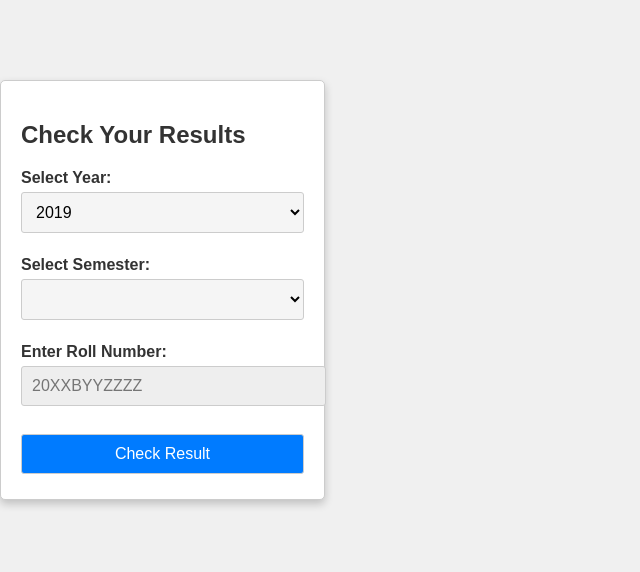
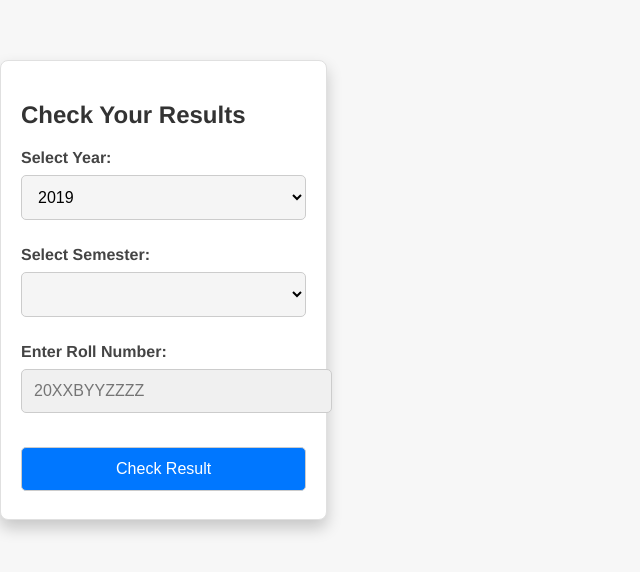
Before and after one commit to Abhinav-1708/ResultChecker, a plain HTML site: page index.html in a window 1280 px wide. Shown: the part 110-682 px from the top of the page, without its empty margins (0-640 px from the left). Drawn offline with Linux system fonts and the light colour scheme.

Commit message:
new CSS file

```diff
--- a/index.css
+++ b/index.css
@@ -1,61 +1,113 @@
+/* Setting the overall styling for the page */
+
 body {
-    font-family: Arial, sans-serif;
+    font-family: 'Helvetica Neue', sans-serif;
     margin: 0;
     padding: 0;
-    background-color: #f0f0f0;
+    background-color: #f7f7f7;
+    /* Light gray background */
     display: flex;
     justify-content: center;
     align-items: center;
     min-height: 100vh;
+    /* Minimum full viewport height */
 }
+
+
+/* Styling for the main content container */
 
 .container {
     max-width: 400px;
     padding: 20px;
-    border: 1px solid #ccc;
-    border-radius: 5px;
-    background-color: #fff;
-    box-shadow: 0 4px 8px rgba(0, 0, 0, 0.2);
+    border: 1px solid #e0e0e0;
+    /* Light gray border */
+    border-radius: 8px;
+    background-color: #ffffff;
+    /* White background */
+    box-shadow: 0 8px 16px rgba(0, 0, 0, 0.2);
+    /* Subtle shadow effect */
 }
+
+
+/* Styling for headings */
 
 h2 {
     color: #333;
+    /* Dark gray color */
 }
+
+
+/* Styling for labels */
 
 label {
     font-weight: bold;
-    color: #333;
+    color: #444;
+    /* Slightly darker gray color */
 }
+
+
+/* Styling for form elements like select boxes and text inputs */
 
 select,
 input[type="text"],
 input[type="submit"] {
     width: 100%;
-    padding: 10px;
-    margin: 5px 0;
+    padding: 12px;
+    margin: 8px 0;
     border: 1px solid #ccc;
-    border-radius: 3px;
+    /* Light gray border */
+    border-radius: 5px;
     font-size: 16px;
 }
 
+
+/* Styling for select boxes */
+
 select {
     background-color: #f5f5f5;
+    /* Light gray background */
 }
+
+
+/* Styling for text inputs and submit buttons */
 
 input[type="text"],
 input[type="submit"] {
-    background-color: #eee;
+    background-color: #f0f0f0;
+    /* Very light gray background */
+    color: #333;
+    /* Dark gray text color */
 }
 
+
+/* Styling for submit buttons with hover animation */
+
 input[type="submit"] {
-    background-color: #007bff;
+    background-color: #0077ff;
+    /* Blue background */
     color: #fff;
+    /* White text color */
     cursor: pointer;
+    transition: background-color 0.3s ease, transform 0.3s ease;
 }
+
+
+/* Hover animation for submit button */
+
+input[type="submit"]:hover {
+    background-color: #0055cc;
+    /* Darker blue on hover */
+    transform: scale(1.05);
+    /* Slightly increase the button size on hover */
+}
+
+
+/* Styling for iframes (embedded content) */
 
 iframe {
     width: 100%;
     height: 80vh;
-    /* Adjust the height as needed */
+    /* 80% of the viewport height */
     border: none;
+    /* No border around the iframe */
 }
```
